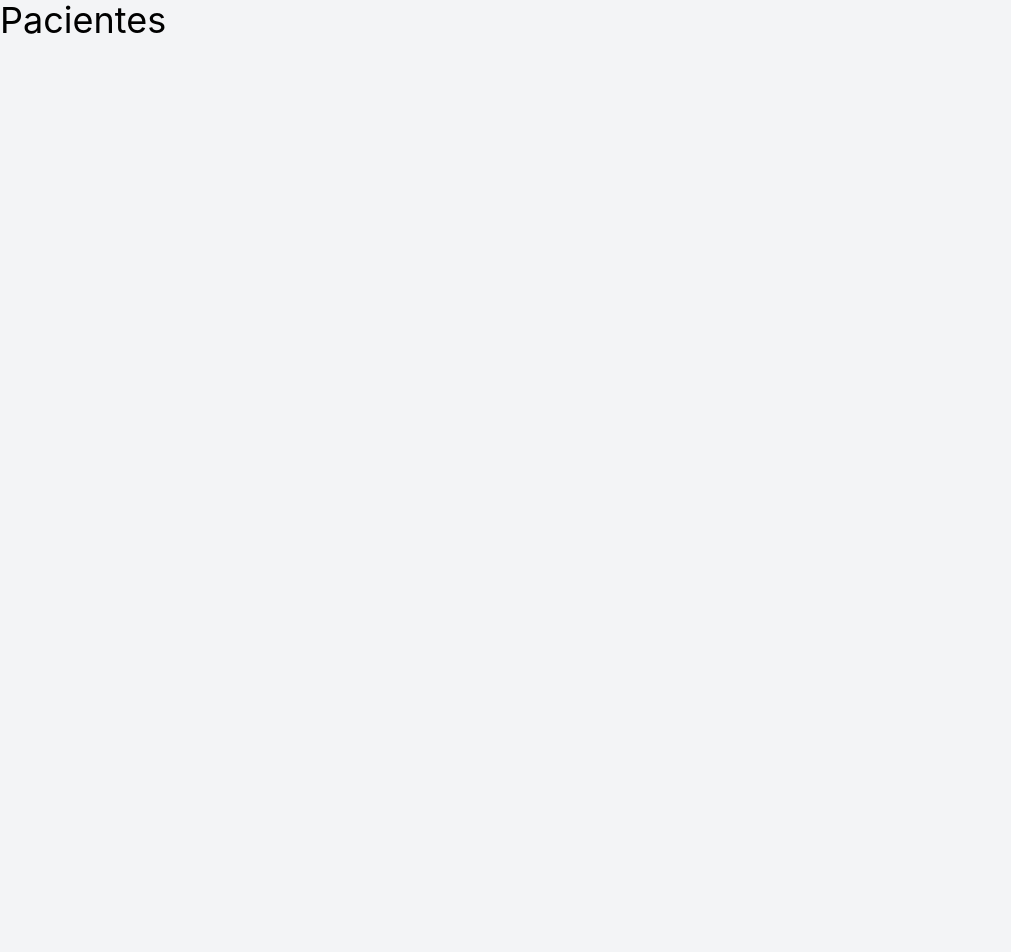
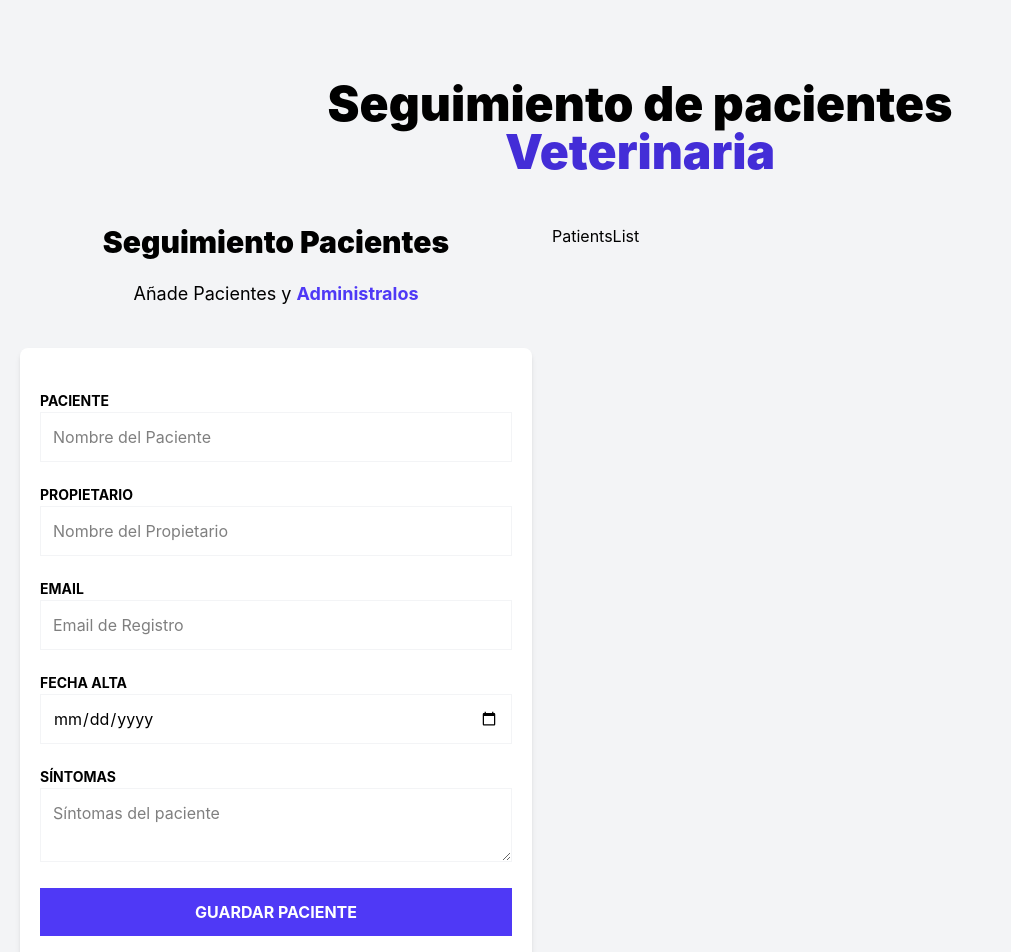
Before and after one commit to JuanVimon3/pacientes-zustand, a React (Vite) app: page / in a window 1280 px wide. Shown: the top 952 px of the page, without its empty margins (0-1011 px from the left). Before the commit the page ends 800 px from the top, so only its background shows below. Built offline with nearby package versions, Linux system fonts and the light colour scheme.

Commit message:
create PatientForm and PatientsList and install react-hook-form

```diff
--- a/package.json
+++ b/package.json
@@ -13,6 +13,7 @@
     "@tailwindcss/vite": "^4.2.1",
     "react": "^19.2.0",
     "react-dom": "^19.2.0",
+    "react-hook-form": "^7.71.2",
     "tailwindcss": "^4.2.1"
   },
   "devDependencies": {
--- a/src/App.tsx
+++ b/src/App.tsx
@@ -1,10 +1,23 @@
+import PatienForm from "./components/PatienForm"
+import PatientsList from "./components/PatientsList"
+
 
 
 function App() {
 
   return (
     <>
-      <h1 className="text-4xl">Pacientes</h1>
+      <div className="container mx-auto mt-20">
+        <h1 className="font-black text-5xl text-center md:w-2/3 md:mx-auto">
+          Seguimiento de pacientes {''}
+          <span className="text-indigo-700">Veterinaria </span>
+        </h1>
+
+        <div className="mt-12 md:flex">
+          <PatienForm/>
+          <PatientsList/>
+        </div>
+      </div>
     </>
   )
 }
--- /dev/null
+++ b/src/components/PatienForm.tsx
@@ -0,0 +1,95 @@
+import {useForm} from "react-hook-form"
+
+export default function PatientForm() {
+
+    const { register, handleSubmit, formState: {errors} } = useForm();
+
+    const registerPatient = () => {
+        console.log('Nuevo paciente')
+    }
+
+  return (
+    <div className="md:w-1/2 lg:w-2/5 mx-5">
+        <h2 className="font-black text-3xl text-center">Seguimiento Pacientes</h2>
+
+        <p className="text-lg mt-5 text-center mb-10">
+            Añade Pacientes y {''}
+            <span className="text-indigo-600 font-bold">Administralos</span>
+        </p>
+
+        <form
+            className="bg-white shadow-md rounded-lg py-10 px-5 mb-10"
+            noValidate
+            onSubmit={handleSubmit(registerPatient)}
+        >
+              <div className="mb-5">
+                  <label htmlFor="name" className="text-sm uppercase font-bold">
+                      Paciente
+                  </label>
+                  <input
+                      id="name"
+                      className="w-full p-3  border border-gray-100"
+                      type="text"
+                      placeholder="Nombre del Paciente"
+                      {...register('name', {
+                        required: 'El nombre del paciente es obligatorio'
+                      })}
+                  />
+                  {errors.name?.message}
+              </div>
+
+              <div className="mb-5">
+                <label htmlFor="caretaker" className="text-sm uppercase font-bold">
+                    Propietario
+                </label>
+                <input
+                    id="caretaker"
+                    className="w-full p-3  border border-gray-100"
+                    type="text"
+                    placeholder="Nombre del Propietario"
+                />
+              </div>
+
+            <div className="mb-5">
+              <label htmlFor="email" className="text-sm uppercase font-bold">
+                  Email
+              </label>
+              <input
+                  id="email"
+                  className="w-full p-3  border border-gray-100"
+                  type="email"
+                  placeholder="Email de Registro"
+              />
+            </div>
+
+            <div className="mb-5">
+                <label htmlFor="date" className="text-sm uppercase font-bold">
+                    Fecha Alta
+                </label>
+                <input
+                    id="date"
+                    className="w-full p-3  border border-gray-100"
+                    type="date"
+                />
+            </div>
+
+            <div className="mb-5">
+                <label htmlFor="symptoms" className="text-sm uppercase font-bold">
+                Síntomas
+                </label>
+                <textarea
+                    id="symptoms"
+                    className="w-full p-3  border border-gray-100"
+                    placeholder="Síntomas del paciente"
+                ></textarea>
+            </div>
+
+            <input
+                type="submit"
+                className="bg-indigo-600 w-full p-3 text-white uppercase font-bold hover:bg-indigo-700 cursor-pointer transition-colors"
+                value='Guardar Paciente'
+            />
+        </form>
+    </div>
+  )
+}
--- /dev/null
+++ b/src/components/PatientsList.tsx
@@ -0,0 +1,6 @@
+
+export default function PatientsList() {
+  return (
+    <div>PatientsList</div>
+  )
+}
```
Also changed, not shown: src/index.css (line endings or trailing spaces), 1 other file (tests, documents, lock files or other folders).
